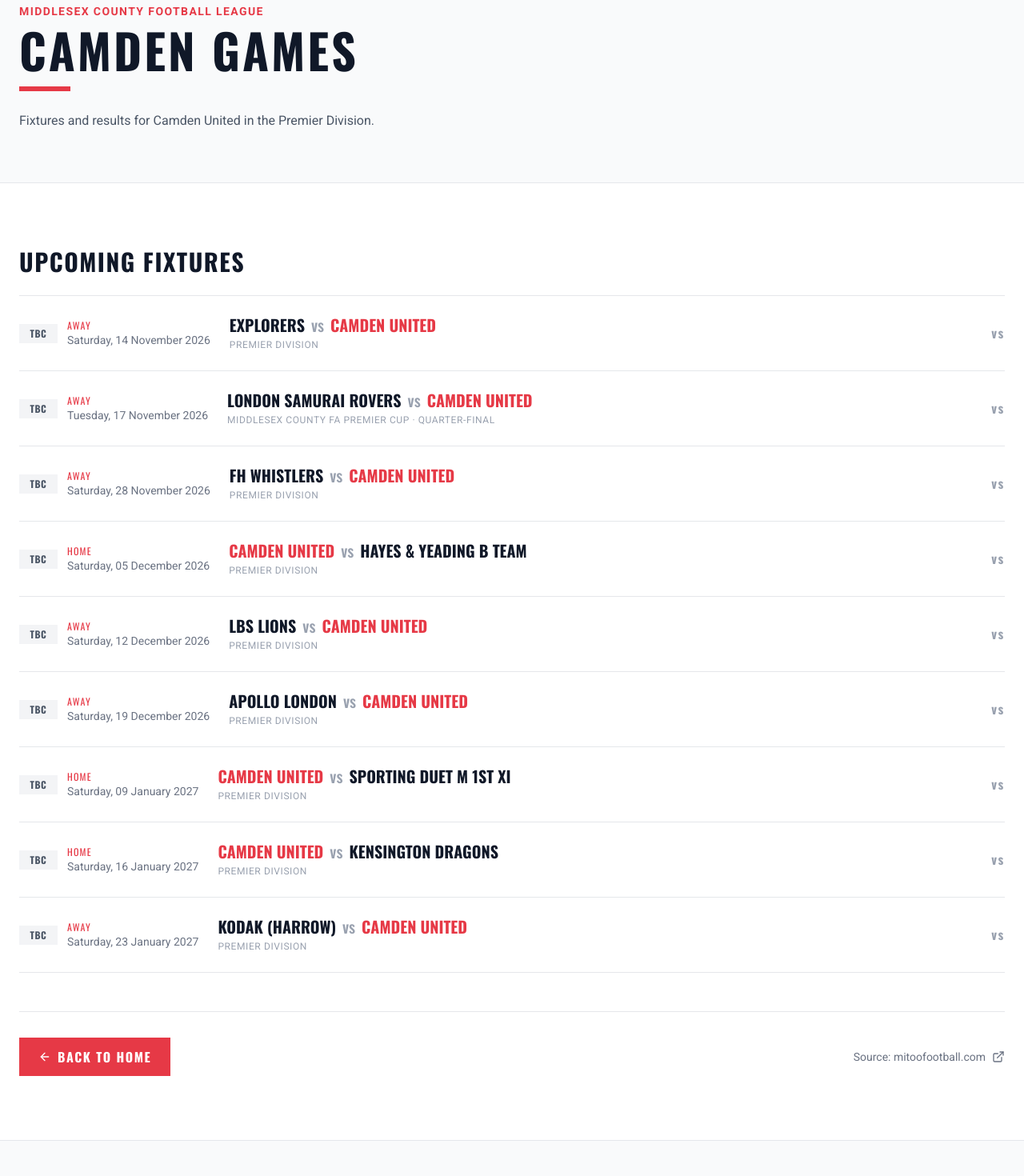
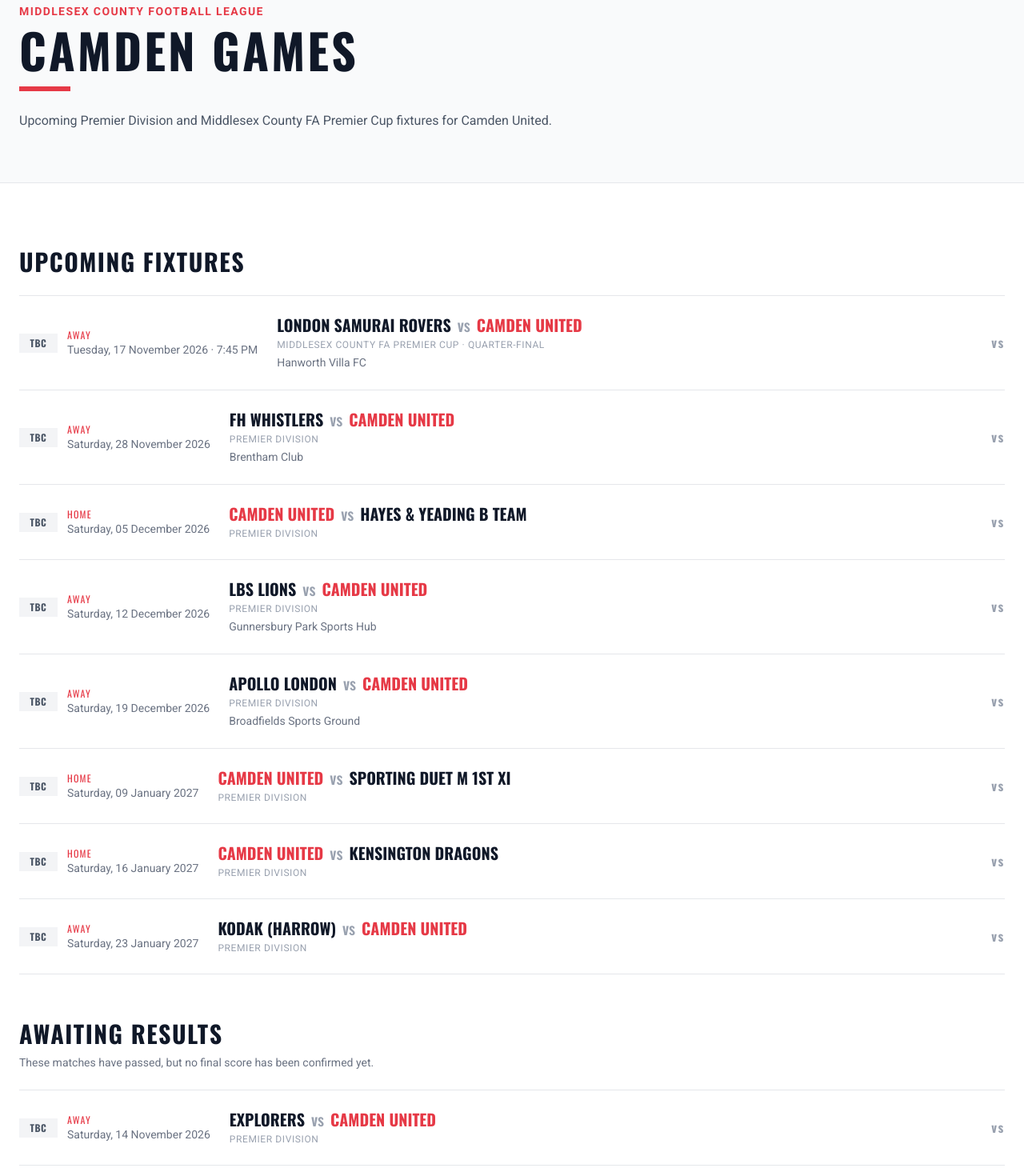
Before and after one commit to trenchsheikh/camden-united, a Next.js app: page /games in a window 1280 px wide. Shown: the part 160-1630 px from the top of the page at 80% size. Built offline with nearby package versions, Linux system fonts and the light colour scheme.

Commit message:
Show updated fixtures, grounds and kickoff, with past matches awaiting results

```diff
--- a/src/app/games/page.js
+++ b/src/app/games/page.js
@@ -4,9 +4,12 @@ import Navbar from '@/components/Navbar';
 import Footer from '@/components/Footer';
 import { fixtures, MITOO_SOURCE_URL } from '@/data/fixtures';
 
+// Keep date-based upcoming/pending sections current without a rebuild.
+export const dynamic = 'force-dynamic';
+
 export const metadata = {
   title: 'Camden Games | Camden United FC',
-  description: 'Fixtures and results for Camden United FC in the Middlesex County Premier Division.',
+  description: 'Camden United FC fixtures in the Premier Division and Middlesex County FA Premier Cup.',
 };
 
 function ResultBadge({ result, played }) {
@@ -56,7 +59,9 @@ function FixtureRow({ game }) {
           <p className="text-xs font-oswald uppercase tracking-widest text-primary">
             {game.venue}
           </p>
-          <p className="text-sm text-gray-500">{game.date}</p>
+          <p className="text-sm text-gray-500">
+            {game.date}{game.kickoff && <span> · {game.kickoff}</span>}
+          </p>
         </div>
       </div>
 
@@ -71,6 +76,7 @@ function FixtureRow({ game }) {
           </span>
         </p>
         <p className="text-xs uppercase tracking-wider text-gray-400 mt-1">{game.competition}</p>
+        {game.ground && <p className="text-sm text-gray-500 mt-1">{game.ground}</p>}
       </div>
 
       <div className="sm:text-right">
@@ -81,7 +87,9 @@ function FixtureRow({ game }) {
 }
 
 export default function GamesPage() {
-  const upcoming = fixtures.filter((game) => !game.played);
+  const todayInLondon = new Date().toLocaleDateString('sv-SE', { timeZone: 'Europe/London' });
+  const upcoming = fixtures.filter((game) => !game.played && game.dateISO >= todayInLondon);
+  const awaitingResults = fixtures.filter((game) => !game.played && game.dateISO < todayInLondon);
   const results = fixtures.filter((game) => game.played);
 
   return (
@@ -106,7 +114,7 @@ export default function GamesPage() {
           </h1>
           <div className="w-16 h-1.5 bg-primary mb-6" />
           <p className="text-gray-600 max-w-2xl leading-relaxed">
-            Fixtures and results for Camden United in the Premier Division.
+            Upcoming Premier Division and Middlesex County FA Premier Cup fixtures for Camden United.
           </p>
         </div>
       </section>
@@ -121,6 +129,22 @@ export default function GamesPage() {
                 </h2>
                 <ul className="divide-y divide-gray-200 border-y border-gray-200">
                   {upcoming.map((game) => (
+                    <FixtureRow key={game.id} game={game} />
+                  ))}
+                </ul>
+              </div>
+            )}
+
+            {awaitingResults.length > 0 && (
+              <div>
+                <h2 className="text-2xl md:text-3xl font-oswald font-black uppercase text-gray-900 mb-2">
+                  Awaiting Results
+                </h2>
+                <p className="text-sm text-gray-500 mb-6">
+                  These matches have passed, but no final score has been confirmed yet.
+                </p>
+                <ul className="divide-y divide-gray-200 border-y border-gray-200">
+                  {awaitingResults.map((game) => (
                     <FixtureRow key={game.id} game={game} />
                   ))}
                 </ul>
```
